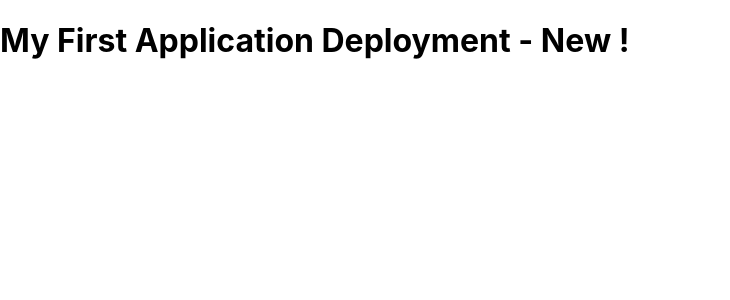
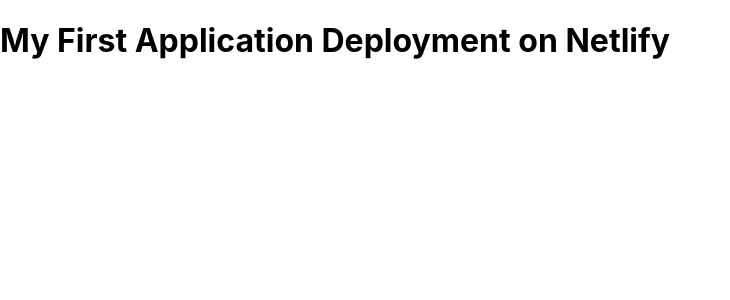
Before and after one commit to trishanthnaidu/git-app, a React (Create React App) app: page / in a window 1280 px wide. Shown: the top 300 px of the page, without its empty margins (0-730 px from the left). Built offline with nearby package versions, Linux system fonts and the light colour scheme.

Commit message:
changes for build folder

```diff
--- a/src/App.js
+++ b/src/App.js
@@ -1,7 +1,7 @@
 import "./App.css";
 
 function App() {
-    return <h1>My First Application Deployment - New !</h1>;
+    return <h1>My First Application Deployment on Netlify</h1>;
 }
 
 export default App;
```
